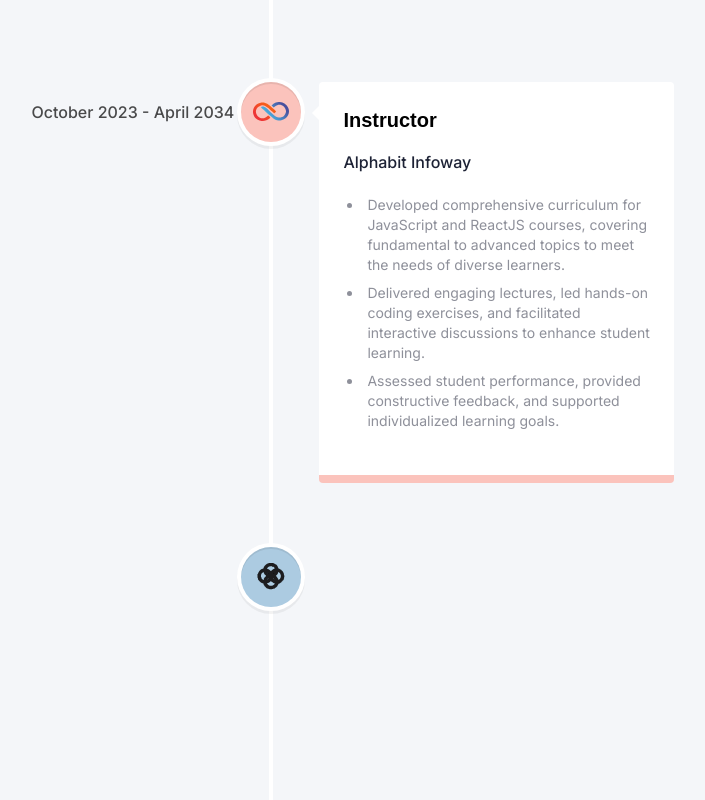
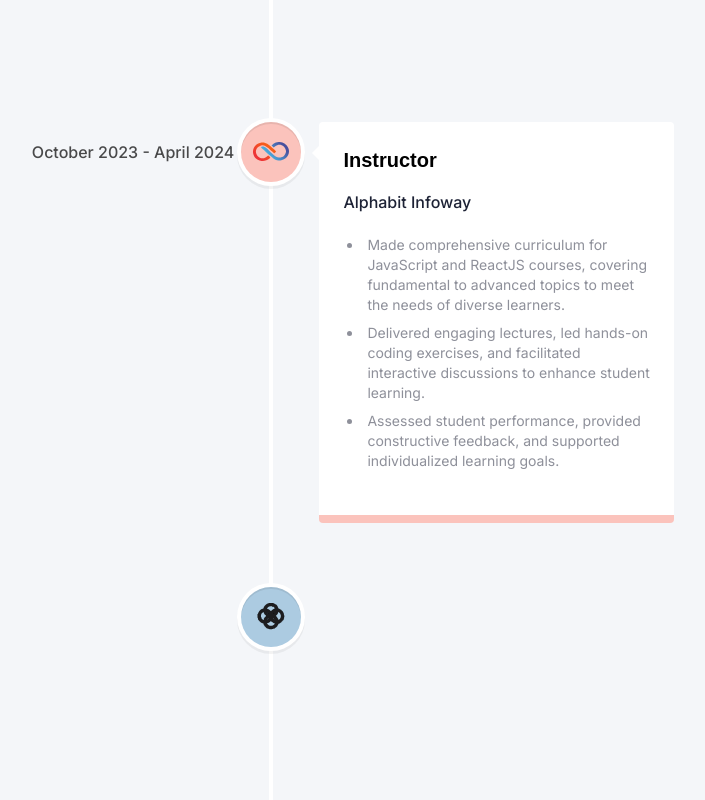
Before and after one commit to den319/My-Portfolio, a Next.js app: page /about in a window 1280 px wide. Shown: the part 1260-2060 px from the top of the page, without its empty margins (369-1074 px from the left). Built offline with nearby package versions, Linux system fonts and the light colour scheme.

Commit message:
updated information

```diff
--- a/constants/utils.js
+++ b/constants/utils.js
@@ -106,11 +106,11 @@ export const experiences = [
         companyName: "Alphabit Infoway",
         icon: "/3D_assets/icons/alphabit.svg",
         iconBg: "#accbe1",
-        date: "October 2023 - April 2034",
+        date: "October 2023 - April 2024",
         points: [
-            "Developing and maintaining web applications using React.js and other related technologies.",
-            "Collaborating with cross-functional teams including designers, product managers, and other developers to create high-quality products.",
-            "Participating in code reviews and providing constructive feedback to other developers.",
+            "Developed and maintained scalable web applications using React.js, Redux, and REST APIs, improving performance by optimizing component lifecycle.",
+            "Collaborated with UI/UX designers and backend engineers to deliver production-ready features in agile sprints, reducing feature rollout time.",
+            "Conducted regular code reviews and mentored junior developers, which improved codebase consistency and reduced bugs in production.",
         ],
     },
     {
@@ -119,9 +119,9 @@ export const experiences = [
         companyName: "Alphabit Infoway",
         icon: "/3D_assets/icons/alphabit.svg",
         iconBg: "#fbc3bc",
-        date: "October 2023 - April 2034",
+        date: "October 2023 - April 2024",
         points: [
-            "Developed comprehensive curriculum for JavaScript and ReactJS courses, covering fundamental to advanced topics to meet the needs of diverse learners.",
+            "Made comprehensive curriculum for JavaScript and ReactJS courses, covering fundamental to advanced topics to meet the needs of diverse learners.",
             "Delivered engaging lectures, led hands-on coding exercises, and facilitated interactive discussions to enhance student learning.",
             "Assessed student performance, provided constructive feedback, and supported individualized learning goals."
         ],
@@ -134,8 +134,9 @@ export const experiences = [
         iconBg: "#accbe1",
         date: "April 2024",
         points: [
-            "Create and maintain on Crypto-Exchange web-applications as well as web-applications related to Healthcare sector.",
-            "Maintain the existing web-applications and fixed the bugs and optimize the performance."
+            "Develop and maintain full-stack web applications in the crypto-exchange and healthcare sectors using Next.js, Nest.js, Laravel, and PostgreSQL, supporting 6+ live production systems.",
+            "Identified and resolved performance bottlenecks and critical bugs across multiple web apps, improving page load speed by up to 20% and reducing reported bugs by 30%.",
+
         ],
     },
 ];
@@ -162,11 +163,16 @@ export const socialLinks = [
 
 export const projects = [
     {
-        iconPath: "/3D_assets/icons/game-controller.svg",
-        theme: 'btn-back-pink',
-        name: 'Edo Samurai',
-        description: 'This is a 2D two player game specific for larger screen size and require a keyboard to enjoy the game.',
-        link: 'https://edo-samurai.netlify.app/',
+        iconPath: "/3D_assets/icons/setting.svg",
+        theme: 'btn-back-blue',
+        name: 'Zentry',
+        description: `Dive into the world of immersive motion with my Sentry Marketing Page
+            Clone! Inspired by Sentry’s original site, this project isn’t just a visual
+            copy—it’s a canvas of web animations, scroll-driven interactions, and dynamic
+            transitions brought to life. While a few minor UI tweaks are left, the clone
+            is live and fully interactive—an elegant demonstration of motion-driven
+            front-end craftsmanship ready to catch eyes.`,
+        link: 'https://zentry-lite.netlify.app/',
     },
     {
         iconPath: "/3D_assets/icons/pricewise.svg",
@@ -176,6 +182,13 @@ export const projects = [
         link: 'https://souled-store-six.vercel.app/',
     },
     {
+        iconPath: "/3D_assets/icons/game-controller.svg",
+        theme: 'btn-back-pink',
+        name: 'Edo Samurai',
+        description: 'A two-dimensional fighting-game which require two users, specific for larger screen size and require a keyboard to enjoy the game.',
+        link: 'https://edo-samurai.netlify.app/',
+    },
+    {
         iconPath: "/3D_assets/icons/threads.svg",
         theme: 'btn-back-green',
         name: 'Sound Cloud',
```
Also changed, not shown: public/3D_assets/icons/setting.svg (added).
